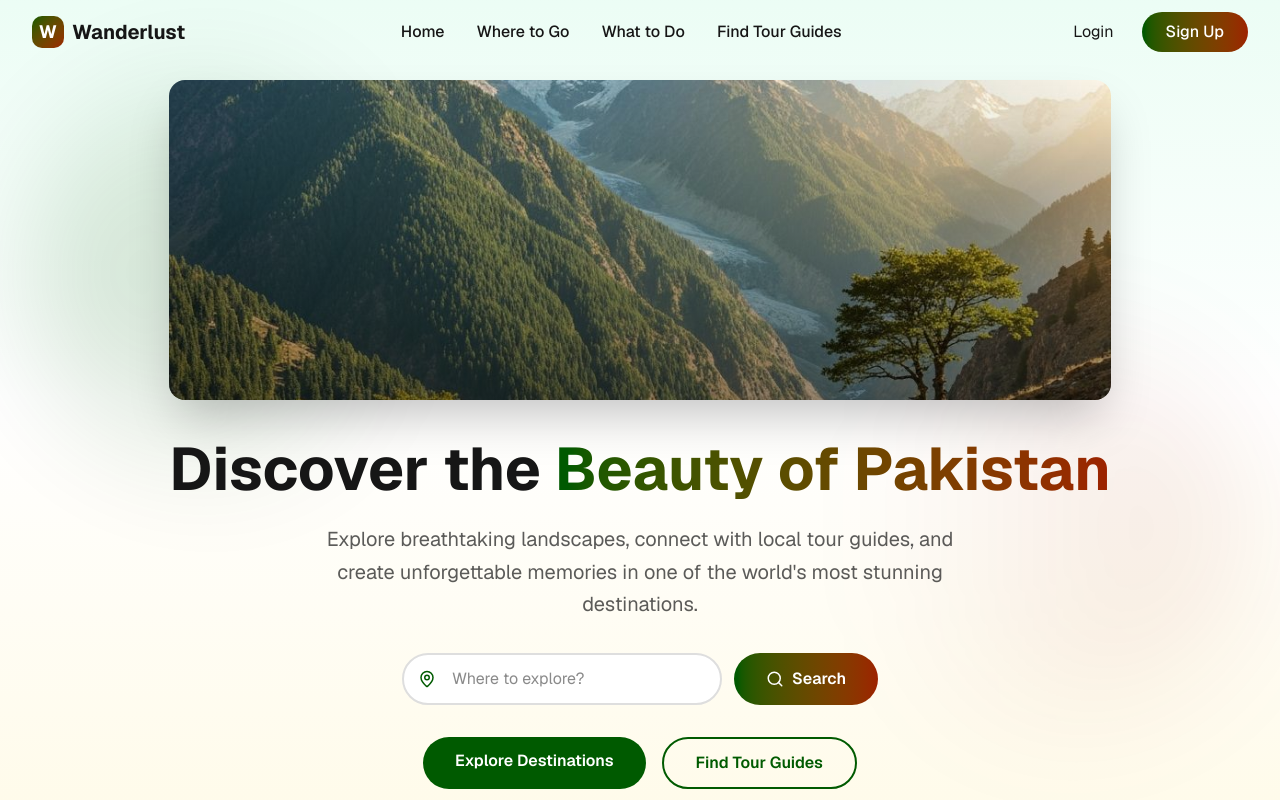
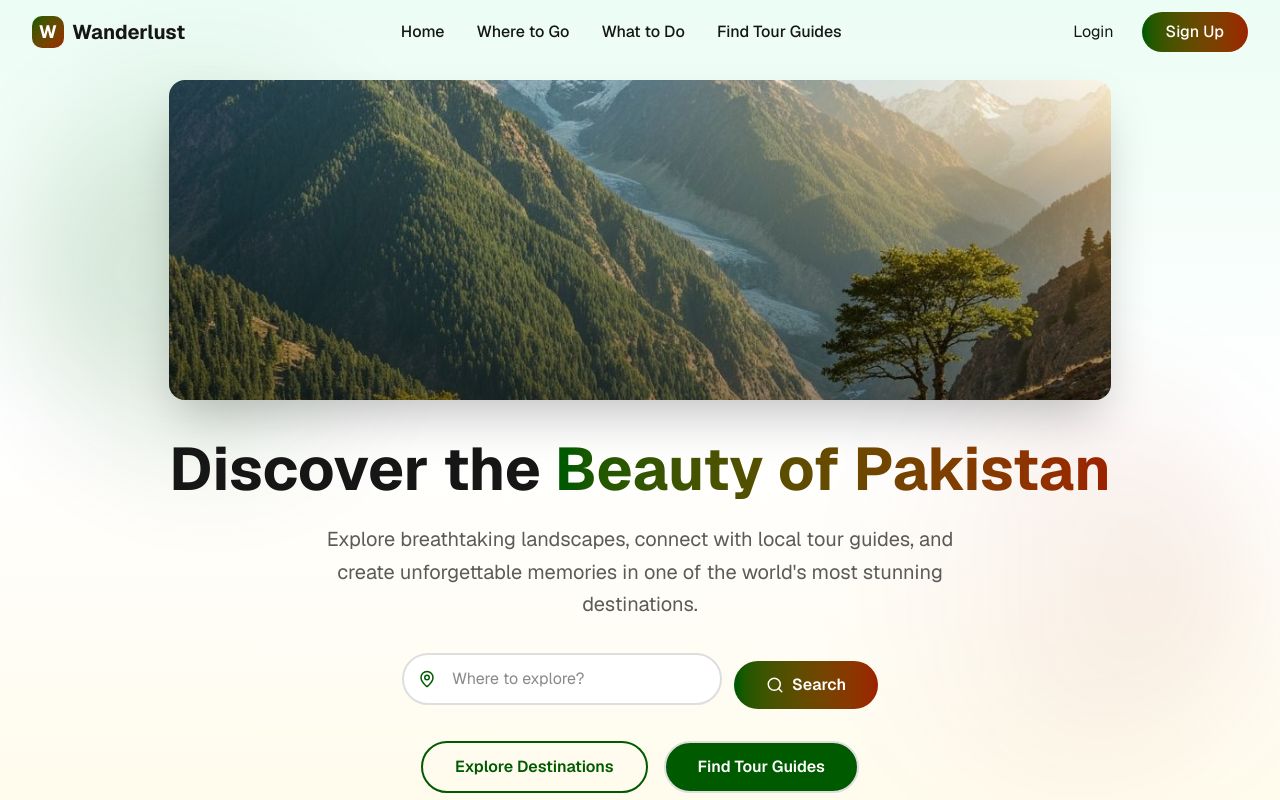
Before and after one commit to MuneelHaider/ExplorePakistan, a Next.js app: page / in a window 1280 px wide. Shown: the top 800 px of the page. Built offline with nearby package versions, Linux system fonts and the light colour scheme.

Commit message:
Fixed Hero Section

```diff
--- a/components/hero-section.tsx
+++ b/components/hero-section.tsx
@@ -12,7 +12,7 @@ export default function HeroSection() {
   }, [])
 
   return (
-    <section className="relative w-full min-h-screen md:h-screen flex items-start justify-center overflow-hidden pt-24 md:pt-8">
+    <section className="relative w-full min-h-screen flex items-start justify-center overflow-hidden pt-24 md:pt-8 pb-0 md:pb-4">
       {/* Background with gradient overlay */}
       <div className="absolute inset-0 z-0">
         <div className="absolute inset-0 bg-gradient-to-b from-emerald-50 via-white to-amber-50 "></div>
@@ -74,27 +74,27 @@ export default function HeroSection() {
                 />
               </div>
             </div>
-            <button className="px-6 md:px-8 py-2.5 md:py-3 bg-gradient-to-r from-primary to-accent text-white rounded-full font-semibold hover:shadow-lg transform hover:scale-105 transition-all duration-300 flex items-center justify-center gap-2 text-sm md:text-base">
+            <button className="w-full sm:w-auto sm:flex-none mt-2 px-6 md:px-8 py-2.5 md:py-3 bg-gradient-to-r from-primary to-accent text-white rounded-full font-semibold hover:shadow-lg transform hover:scale-105 transition-all duration-300 flex items-center justify-center gap-2 text-sm md:text-base max-w-[200px] mx-auto sm:max-w-none sm:mx-0">
               <Search size={18} />
-              <span className="hidden sm:inline">Search</span>
+              <span>Search</span>
             </button>
           </div>
         </div>
 
         {/* CTA Buttons */}
         <div
-          className={`flex flex-col sm:flex-row gap-3 md:gap-4 justify-center transition-all duration-1000 transform ${isVisible ? "translate-y-0 opacity-100" : "translate-y-4 opacity-0"}`}
+          className={`flex flex-col sm:flex-row gap-3 md:gap-4 justify-center mb-8 md:mb-10 transition-all duration-1000 transform ${isVisible ? "translate-y-0 opacity-100" : "translate-y-4 opacity-0"}`}
           style={{ transitionDelay: "600ms" }}
         >
           <Link
             href="/locations"
-            className="px-6 md:px-8 py-2.5 md:py-3 bg-primary text-white rounded-full font-semibold hover:shadow-lg transform hover:scale-105 transition-all duration-300 text-sm md:text-base"
+            className="w-full sm:w-auto px-6 md:px-8 py-2.5 md:py-3   rounded-full text-primary border-2 border-primary font-semibold hover:shadow-lg transform hover:scale-105 transition-all duration-300 text-sm md:text-base max-w-[200px] mx-auto sm:max-w-none sm:mx-0"
           >
             Explore Destinations
           </Link>
           <Link
             href="/guides"
-            className="px-6 md:px-8 py-2.5 md:py-3 border-2 border-primary text-primary rounded-full font-semibold hover:bg-primary/5 transform hover:scale-105 transition-all duration-300 text-sm md:text-base"
+            className="w-full sm:w-auto px-6 md:px-8 py-2.5 md:py-3 border-2 bg-primary text-white rounded-full font-semibold hover:bg-primary/5 transform hover:scale-105 transition-all duration-300 text-sm md:text-base max-w-[200px] mx-auto sm:max-w-none sm:mx-0"
           >
             Find Tour Guides
           </Link>
```
